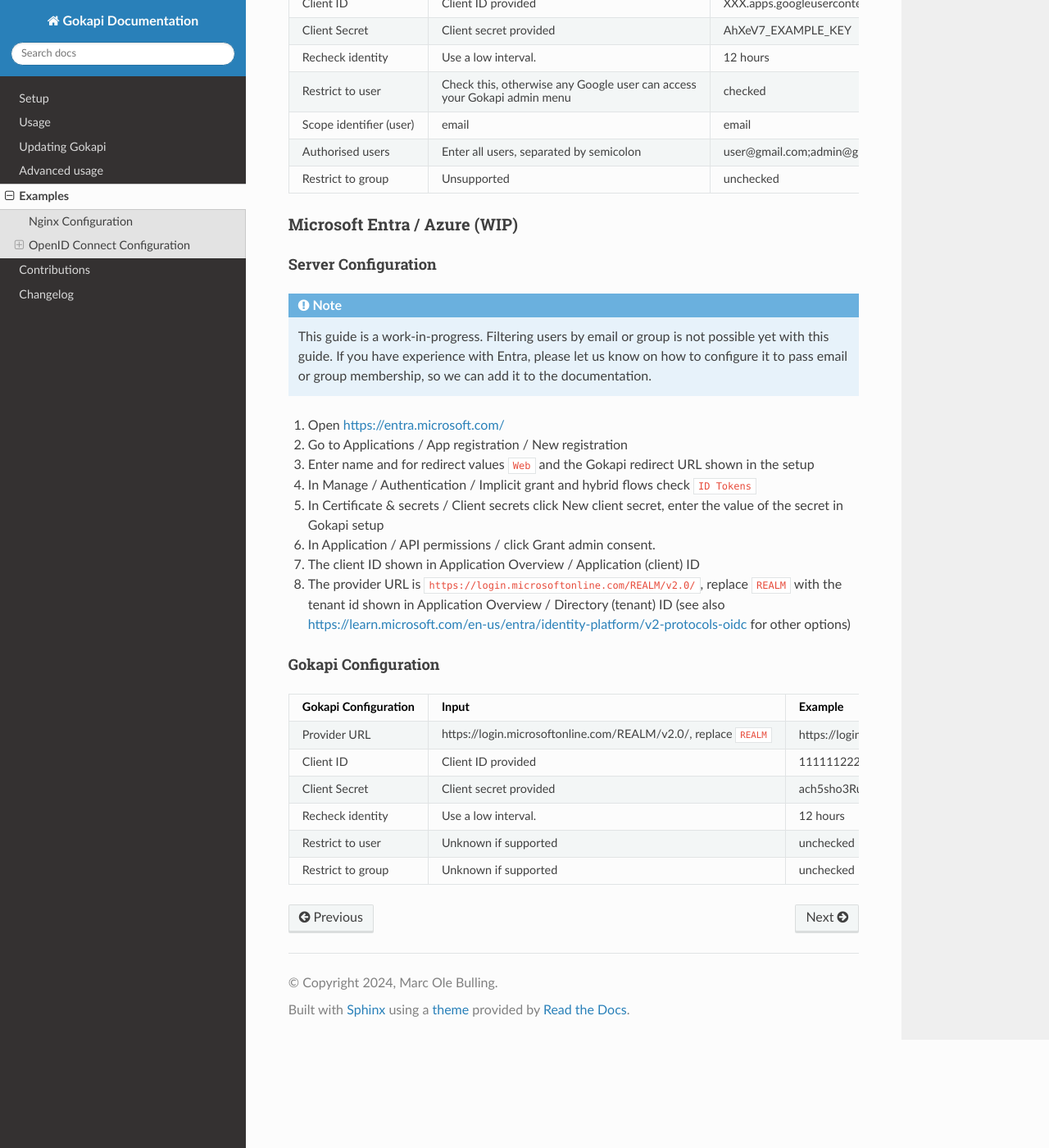
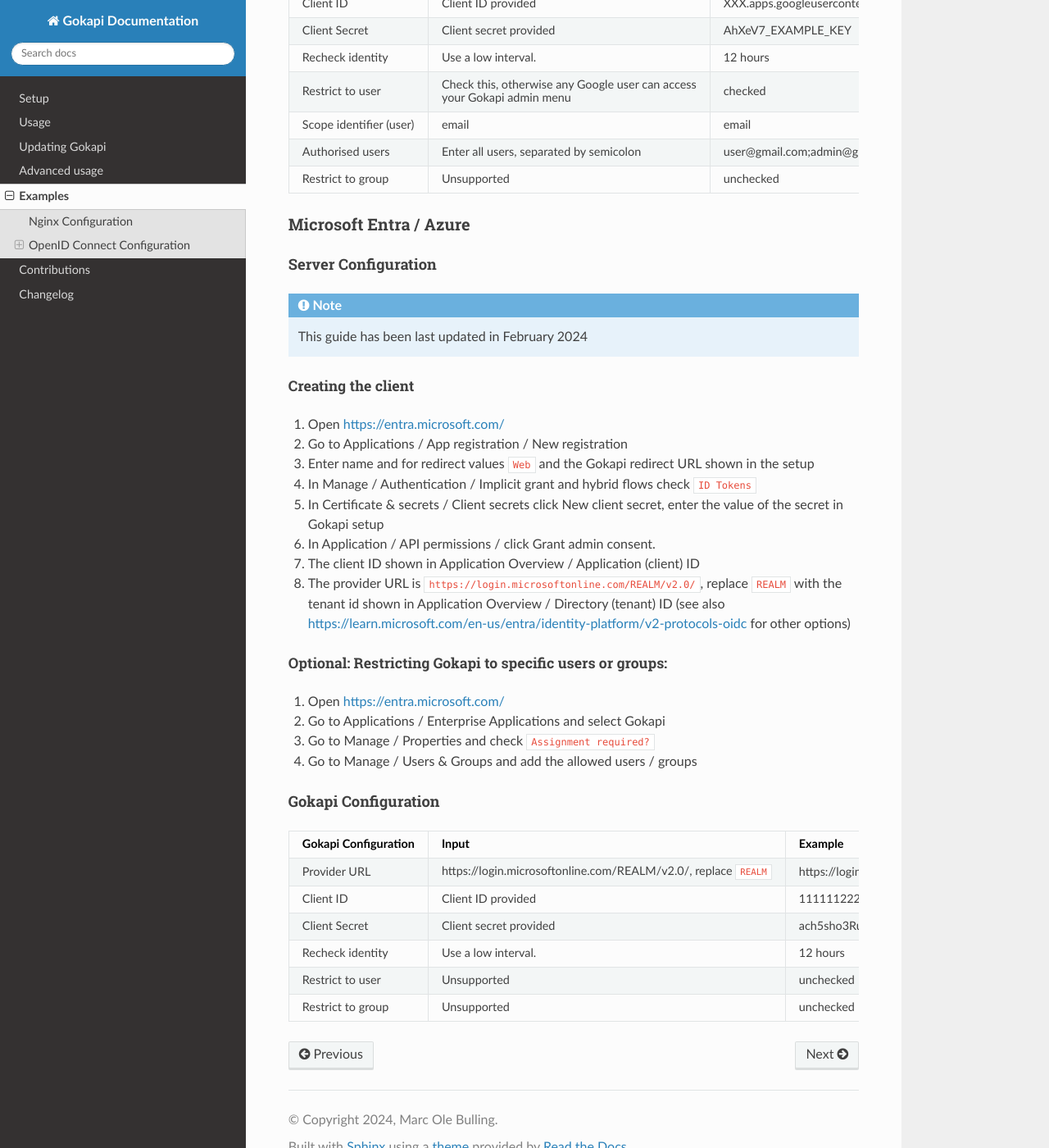
Before and after one commit to Forceu/Gokapi, a Sphinx documentation site: the page built from docs/examples.rst, in a window 1280 px wide and 1400 px high, scrolled down 4815 px. Shown: the whole window at 82% size. Built offline with Sphinx 7.4.7 and the Read the Docs theme 2.0.0, drawn with Linux system fonts in a browser that asks for light colours.

Commit message:
Completed Entra example configuration #130

```diff
--- a/docs/examples.rst
+++ b/docs/examples.rst
@@ -305,14 +305,18 @@
 
 .. _oidcconfig_entra:
 
-Microsoft Entra / Azure (WIP)
-^^^^^^^^^^^^^^^^^^^^^^^^^^^^^^
+Microsoft Entra / Azure
+^^^^^^^^^^^^^^^^^^^^^^^^^
 
 Server Configuration
 """"""""""""""""""""""
 
 .. note::
-   This guide is a work-in-progress. Filtering users by email or group is not possible yet with this guide. If you have experience with Entra, please let us know on how to configure it to pass email or group membership, so we can add it to the documentation.
+    This guide has been last updated in February 2024
+
+
+Creating the client
+**********************
 
 #. Open https://entra.microsoft.com/
 #. Go to Applications / App registration / New registration
@@ -322,6 +326,19 @@
 #. In Application / API permissions / click Grant admin consent.
 #. The client ID shown in Application Overview / Application (client) ID
 #. The provider URL is ``https://login.microsoftonline.com/REALM/v2.0/``, replace ``REALM`` with the tenant id shown in Application Overview / Directory (tenant) ID (see also https://learn.microsoft.com/en-us/entra/identity-platform/v2-protocols-oidc for other options)
+
+
+
+Optional: Restricting Gokapi to specific users or groups:
+*************************************************************
+
+#. Open https://entra.microsoft.com/
+#. Go to Applications / Enterprise Applications and select Gokapi
+#. Go to Manage / Properties and check ``Assignment required?``
+#. Go to Manage / Users & Groups and add the allowed users / groups
+
+
+
 
 
 Gokapi Configuration
@@ -338,7 +355,7 @@
 +----------------------+-------------------------------------------------------------------+-----------------------------------------------------------------------------+
 | Recheck identity     | Use a low interval.                                               | 12 hours                                                                    |
 +----------------------+-------------------------------------------------------------------+-----------------------------------------------------------------------------+
-| Restrict to user     | Unknown if supported                                              | unchecked                                                                   |
+| Restrict to user     | Unsupported                                                       | unchecked                                                                   |
 +----------------------+-------------------------------------------------------------------+-----------------------------------------------------------------------------+
-| Restrict to group    | Unknown if supported                                              | unchecked                                                                   |
+| Restrict to group    | Unsupported                                                       | unchecked                                                                   |
 +----------------------+-------------------------------------------------------------------+-----------------------------------------------------------------------------+
```
